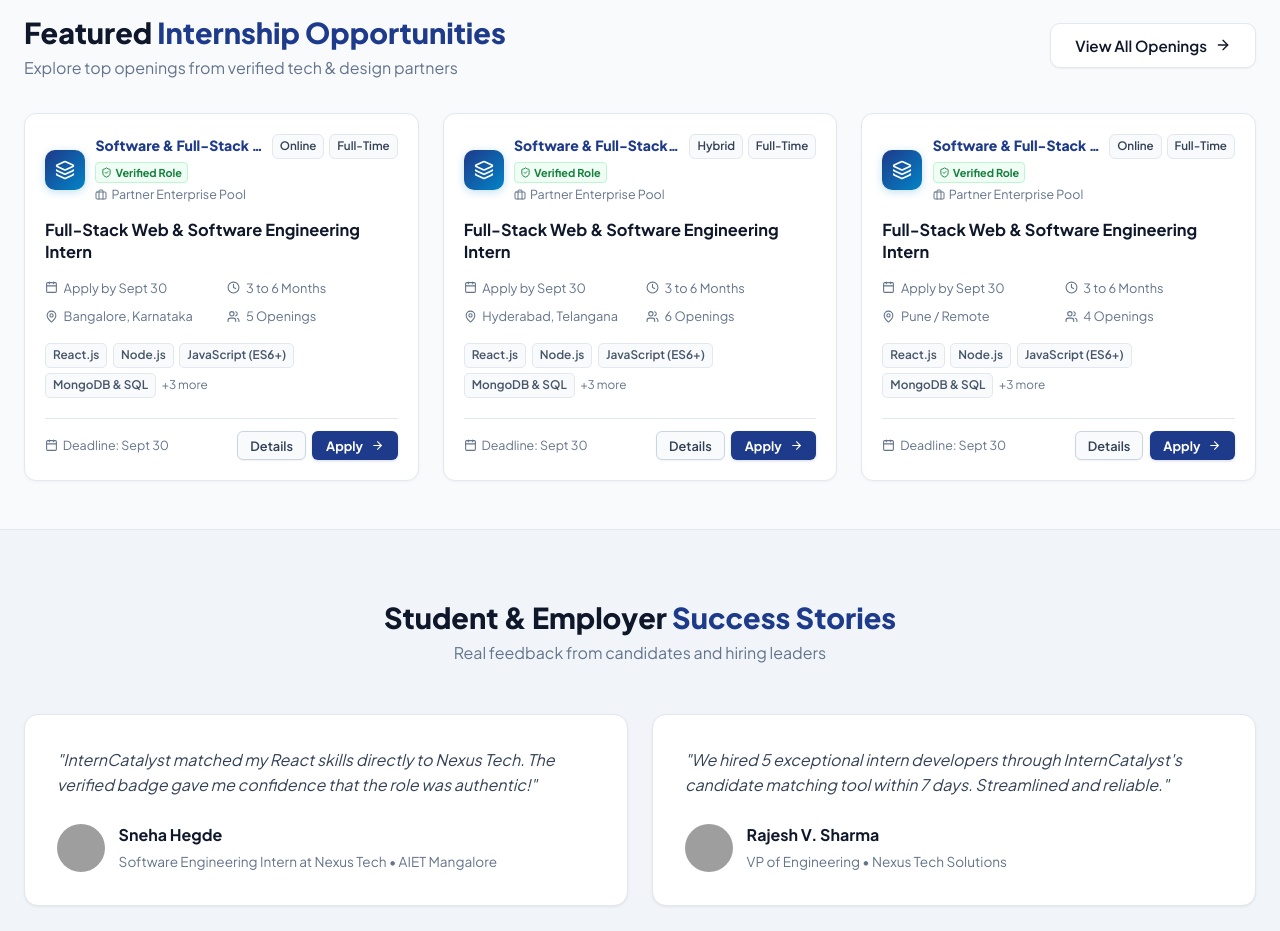
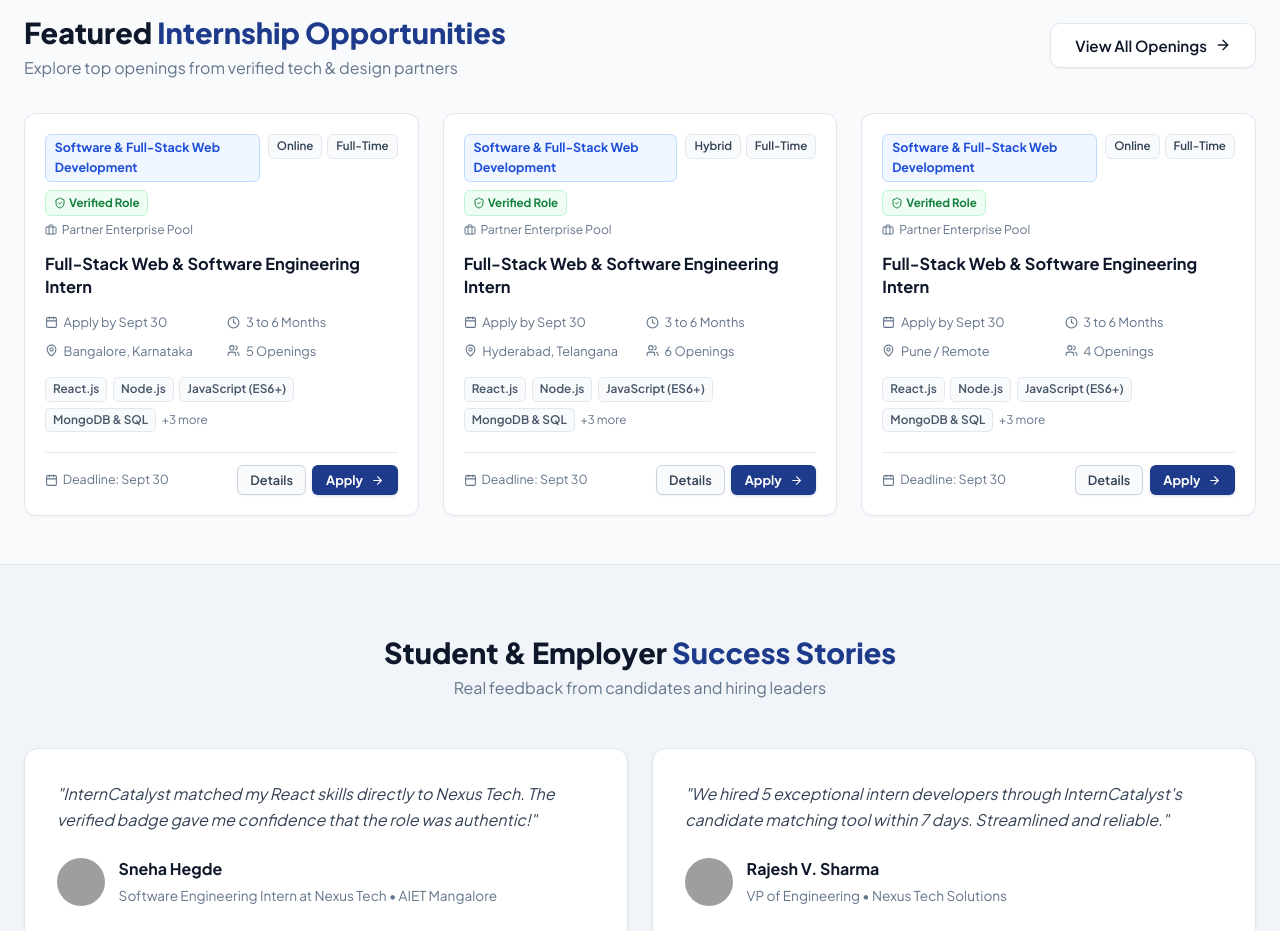
Before and after one commit to interncatalystin-collab/Catalyst, a React (Vite) app: page / in a window 1280 px wide. Shown: the part 1600-2531 px from the top of the page. Built offline with nearby package versions, Linux system fonts and the light colour scheme; grey boxes are pictures that could not be loaded.

Commit message:
Remove logo icon boxes from internship cards and modals for clean professional design

```diff
--- a/src/components/InternshipCard.jsx
+++ b/src/components/InternshipCard.jsx
@@ -17,68 +17,57 @@ export default function InternshipCard({ internship, onSelect, onApply }) {
       boxShadow: '0 1px 3px rgba(0,0,0,0.04)',
       transition: 'all 0.2s ease'
     }}>
-      {/* Top Header - Domain Track & Verified Status (Company identity withheld for student view) */}
+      {/* Top Header - Domain Track & Verified Status */}
       <div style={{
         display: 'flex',
         alignItems: 'flex-start',
         justifyContent: 'space-between',
         gap: '0.5rem',
-        marginBottom: '0.85rem',
-        flexWrap: 'wrap'
+        marginBottom: '0.85rem'
       }}>
-        <div style={{ display: 'flex', alignItems: 'center', gap: '0.65rem', minWidth: 0, flex: '1 1 180px' }}>
-          <div style={{
-            width: '40px',
-            height: '40px',
-            borderRadius: '10px',
-            background: 'linear-gradient(135deg, #1e3a8a, #0284c7)',
-            display: 'flex',
-            alignItems: 'center',
-            justifyContent: 'center',
-            color: '#ffffff',
-            boxShadow: '0 2px 8px rgba(2, 132, 199, 0.25)',
-            flexShrink: 0
+        <div>
+          <div style={{ display: 'flex', alignItems: 'center', gap: '0.45rem', flexWrap: 'wrap' }}>
+            <span style={{
+              background: '#eff6ff',
+              color: '#1d4ed8',
+              border: '1px solid #bfdbfe',
+              borderRadius: '6px',
+              fontSize: '0.78rem',
+              padding: '0.2rem 0.55rem',
+              fontWeight: '700'
             }}>
-            <Layers size={20} />
-          </div>
-          <div style={{ minWidth: 0, flex: 1 }}>
-            <div style={{ display: 'flex', alignItems: 'center', gap: '0.35rem', flexWrap: 'wrap' }}>
-              <span style={{ fontWeight: '800', fontSize: '0.875rem', color: '#1e3a8a', whiteSpace: 'nowrap', overflow: 'hidden', textOverflow: 'ellipsis', maxWidth: '100%' }}>
               {internship.domain || 'Domain Track'}
             </span>
             <span style={{
               background: '#f0fdf4',
               color: '#15803d',
               border: '1px solid #bbf7d0',
-                borderRadius: '4px',
-                fontSize: '0.68rem',
-                padding: '1px 5px',
+              borderRadius: '6px',
+              fontSize: '0.72rem',
+              padding: '0.2rem 0.5rem',
               fontWeight: '700',
               display: 'inline-flex',
               alignItems: 'center',
-                gap: '3px',
-                flexShrink: 0
+              gap: '3px'
             }}>
-                <ShieldCheck size={11} /> Verified Role
+              <ShieldCheck size={12} /> Verified Role
             </span>
           </div>
-            <span style={{ fontSize: '0.78rem', color: '#64748b', display: 'flex', alignItems: 'center', gap: '0.25rem', marginTop: '2px' }}>
+          <span style={{ fontSize: '0.76rem', color: '#64748b', display: 'flex', alignItems: 'center', gap: '0.3rem', marginTop: '4px' }}>
             <Briefcase size={12} /> Partner Enterprise Pool
           </span>
         </div>
-        </div>
 
         {/* Work Mode & Type Badge */}
-        <div style={{ display: 'flex', gap: '0.3rem', flexShrink: 0, flexWrap: 'wrap', alignItems: 'center' }}>
+        <div style={{ display: 'flex', gap: '0.3rem', flexShrink: 0, alignItems: 'center' }}>
           <span style={{
             background: '#f8fafc',
             border: '1px solid #e2e8f0',
             color: '#334155',
             borderRadius: '6px',
             fontSize: '0.725rem',
-            padding: '2px 7px',
-            fontWeight: '600',
-            whiteSpace: 'nowrap'
+            padding: '2px 8px',
+            fontWeight: '600'
           }}>
             {internship.workMode}
           </span>
@@ -88,9 +77,8 @@ export default function InternshipCard({ internship, onSelect, onApply }) {
             color: '#334155',
             borderRadius: '6px',
             fontSize: '0.725rem',
-            padding: '2px 7px',
-            fontWeight: '600',
-            whiteSpace: 'nowrap'
+            padding: '2px 8px',
+            fontWeight: '600'
           }}>
             {isFullTime ? 'Full-Time' : 'Part-Time'}
           </span>
--- a/src/components/InternshipModal.jsx
+++ b/src/components/InternshipModal.jsx
@@ -116,37 +116,29 @@ export default function InternshipModal({
           <X size={20} />
         </button>
 
-        {/* Modal Header - Role Title & Domain Track (Company identity withheld from student view) */}
-        <div style={{ display: 'flex', alignItems: 'center', gap: '1rem', marginBottom: '1.5rem' }}>
-          <div style={{
-            width: '60px',
-            height: '60px',
-            borderRadius: '14px',
-            background: 'linear-gradient(135deg, #1e3a8a, #0284c7)',
-            display: 'flex',
-            alignItems: 'center',
-            justifyContent: 'center',
-            color: '#ffffff',
-            boxShadow: '0 4px 14px rgba(2, 132, 199, 0.25)',
-            flexShrink: 0
+        {/* Modal Header - Role Title & Domain Track */}
+        <div style={{ marginBottom: '1.5rem', paddingBottom: '1rem', borderBottom: '1px solid #f1f5f9' }}>
+          <div style={{ display: 'flex', alignItems: 'center', gap: '0.5rem', flexWrap: 'wrap', marginBottom: '0.4rem' }}>
+            <span style={{
+              background: '#eff6ff',
+              color: '#1d4ed8',
+              border: '1px solid #bfdbfe',
+              borderRadius: '6px',
+              fontSize: '0.82rem',
+              padding: '0.2rem 0.65rem',
+              fontWeight: '700'
             }}>
-            <Layers size={30} />
-          </div>
-          <div>
-            <div style={{ display: 'flex', alignItems: 'center', gap: '0.5rem', flexWrap: 'wrap' }}>
-              <span style={{ fontSize: '0.95rem', color: '#1e3a8a', fontWeight: '800' }}>
               {internship.domain || 'Domain Track'}
             </span>
             <span className="badge badge-verified">
               <ShieldCheck size={13} /> Verified Role
             </span>
           </div>
-            <h2 style={{ fontSize: '1.4rem', fontWeight: '800', color: '#0f172a', marginTop: '2px' }}>
+          <h2 style={{ fontSize: '1.5rem', fontWeight: '800', color: '#0f172a', margin: '0.25rem 0' }}>
             {internship.title}
           </h2>
-            <div style={{ fontSize: '0.78rem', color: '#64748b', display: 'flex', alignItems: 'center', gap: '0.35rem', marginTop: '2px' }}>
-              <Briefcase size={12} /> Partner Corporate Hiring Pool (Centrally Vetted)
-            </div>
+          <div style={{ fontSize: '0.8rem', color: '#64748b', display: 'flex', alignItems: 'center', gap: '0.35rem', marginTop: '4px' }}>
+            <Briefcase size={13} /> Partner Corporate Hiring Pool (Centrally Vetted)
           </div>
         </div>
 
--- a/src/pages/StudentDashboard.jsx
+++ b/src/pages/StudentDashboard.jsx
@@ -1428,26 +1428,25 @@ export default function StudentDashboard({
                   }}>
                     <div>
                       {/* Track Header */}
-                      <div style={{ display: 'flex', alignItems: 'center', gap: '0.75rem', marginBottom: '0.85rem' }}>
-                        <div style={{
-                          width: '46px',
-                          height: '46px',
-                          borderRadius: '10px',
-                          background: 'linear-gradient(135deg, #1e3a8a 0%, #3b82f6 100%)',
-                          color: '#ffffff',
-                          display: 'flex',
-                          alignItems: 'center',
-                          justifyContent: 'center',
-                          flexShrink: 0,
-                          boxShadow: '0 2px 6px rgba(30, 58, 138, 0.25)'
-                        }}>
-                          <Briefcase size={22} />
-                        </div>
+                      <div style={{ display: 'flex', alignItems: 'flex-start', justifyContent: 'space-between', gap: '0.75rem', marginBottom: '0.85rem' }}>
                         <div style={{ flex: 1, minWidth: 0 }}>
-                          <h4 style={{ fontSize: '1rem', fontWeight: '800', color: '#0f172a', whiteSpace: 'nowrap', overflow: 'hidden', textOverflow: 'ellipsis' }}>
-                            {comp.industry || `Enterprise Track #${idx + 1}`}
-                          </h4>
-                          <span className="badge badge-verified" style={{ fontSize: '0.68rem', padding: '0.1rem 0.45rem', marginTop: '2px' }}>
+                          <div style={{ display: 'flex', alignItems: 'center', gap: '0.45rem', flexWrap: 'wrap' }}>
+                            <span style={{
+                              background: '#eff6ff',
+                              color: '#1d4ed8',
+                              border: '1px solid #bfdbfe',
+                              fontSize: '0.7rem',
+                              fontWeight: '700',
+                              padding: '0.15rem 0.5rem',
+                              borderRadius: '5px'
+                            }}>
+                              Track #{idx + 1}
+                            </span>
+                            <h4 style={{ fontSize: '1rem', fontWeight: '800', color: '#0f172a', margin: 0 }}>
+                              {comp.industry || `Enterprise Track #${idx + 1}`}
+                            </h4>
+                          </div>
+                          <span style={{ fontSize: '0.72rem', color: '#16a34a', fontWeight: '700', display: 'inline-flex', alignItems: 'center', gap: '3px', marginTop: '3px' }}>
                             <ShieldCheck size={11} /> Verified Partner Pool
                           </span>
                         </div>
```
Lines whose indentation alone changed are shown as unchanged.
